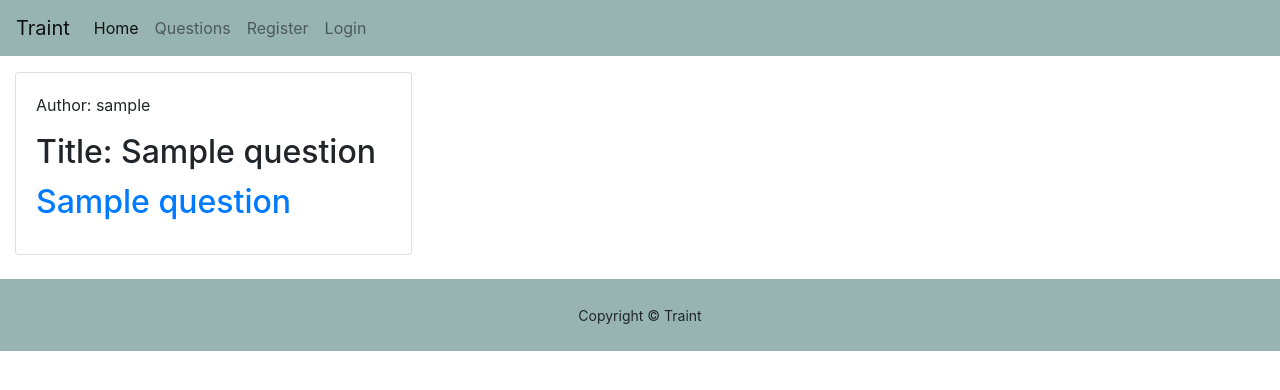
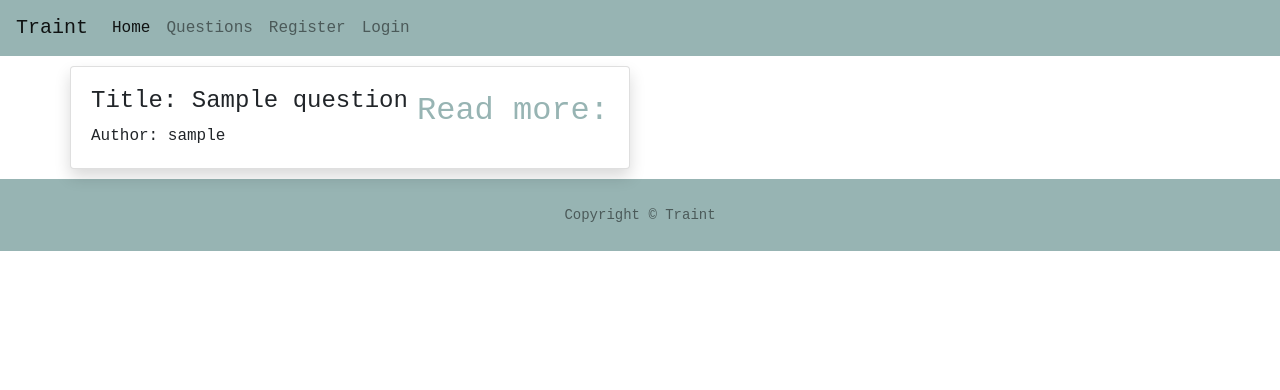
Before and after one commit to MadeleineFrey/training-forum, a Django app: page /questions/ in a window 1280 px wide. Shown: the top 390 px of the page. Run offline with Django 3.2, Linux system fonts and the light colour scheme; tables that the repository leaves empty hold one stand-in row (values such as "Sample post").

Commit message:
Add style to questions.html

```diff
--- a/forum/views.py
+++ b/forum/views.py
@@ -13,7 +13,7 @@ class QuestionList(generic.ListView):
     model = Question
     queryset = Question.objects.filter(status=1).order_by('-created_on')
     template_name = 'questions.html'
-    # paginate_by = 6
+    paginate_by = 6
 
 
 class HomePage(View):
--- a/static/css/style.css
+++ b/static/css/style.css
@@ -1,5 +1,5 @@
 body {
-
+    font-family: 'Courier New', monospace;
 }
 
 /* footer {
@@ -18,5 +18,30 @@ body {
   }
 
   .footer-text {
-      color: color: rgba(0,0,0,.5);
+      color: rgba(0,0,0,.5);
   }
+
+  .hund {
+      padding: 10px;
+      padding-left: 70px;
+  }
+
+  #readmore {
+      color: #97b4b3;
+  }
+
+  #readmore:hover {
+      color: #508584;
+    }
+
+#readmore-link {
+    text-decoration: none;
+}
+
+.nex, .prev {
+    color: #97b4b3;
+}
+
+.nex, .prev:hover {
+    color: #508584;
+  }
--- a/templates/questions.html
+++ b/templates/questions.html
@@ -2,37 +2,51 @@
 
 {% block content %}
 
-<div class="container-fluid">
+<div class="container-fluid ">
     <div class="row">
-
-        <!-- Blog Entries Column -->
-        <div class="col-12 mt-3 left">
+        <div class="col-12">
             <div class="row">
                 {% for question in question_list %}
-                <div class="col-md-4">
-                    <div class="card mb-4">
-                        <div class="card-body">
-                            <div class="image-container">
-                                <div class="image-flash">
-                                    <p class="author">Author: {{ question.author }}</p>
-                                    <h2 class="card-title">Title: {{ question.title }}</h2>
+                <div class="col-xl-6 col-md-12 hund">
+                    <div class="card shadow">
+                        <div class="card-content">
+                            <div class="card-body cleartfix">
+                                <div class="media align-items-stretch">
+                                    <div class="media-body">
+                                        <h4>Title: {{ question.title }}</h4>
+                                        <span>Author: {{ question.author }}</span>
+                                    </div>
+                                    <div class="align-self-center">
+                                        <a href="{% url 'full_question' question.slug %}" class="question-link" id="readmore-link">
+                                            <h2 class="card-title" id="readmore">Read more:</h2>
+                                        </a>
+                                    </div>
                                 </div>
                             </div>
-                            <a href="{% url 'full_question' question.slug %}" class="question-link">
-                                <h2 class="card-title">{{ question.title }}</h2>
-                            </a>
                         </div>
                     </div>
                 </div>
-                {% if forloop.counter|divisibleby:1 %}
+                {% if forloop.counter|divisibleby:2 %}
             </div>
             <div class="row">
                 {% endif %}
                 {% endfor %}
-
             </div>
         </div>
-    </div>
+    {% if is_paginated %}
+    <nav class="ml-4" aria-label="Page navigation">
+        <ul class="pagination justify-content-center">
+            {% if page_obj.has_previous %}
+            <li><a href="?page={{ page_obj.previous_page_number }}" class="page-link prev">&laquo; PREV </a></li>
+            {% endif %}
+            {% if page_obj.has_next %}
+            <li><a href="?page={{ page_obj.next_page_number }}" class="page-link nex"> NEXT &raquo;</a></li>
+
+            {% endif %}
+        </ul>
+    </nav>
+    {% endif %}
+</div>
 </div>
 
     {% endblock%}
```
